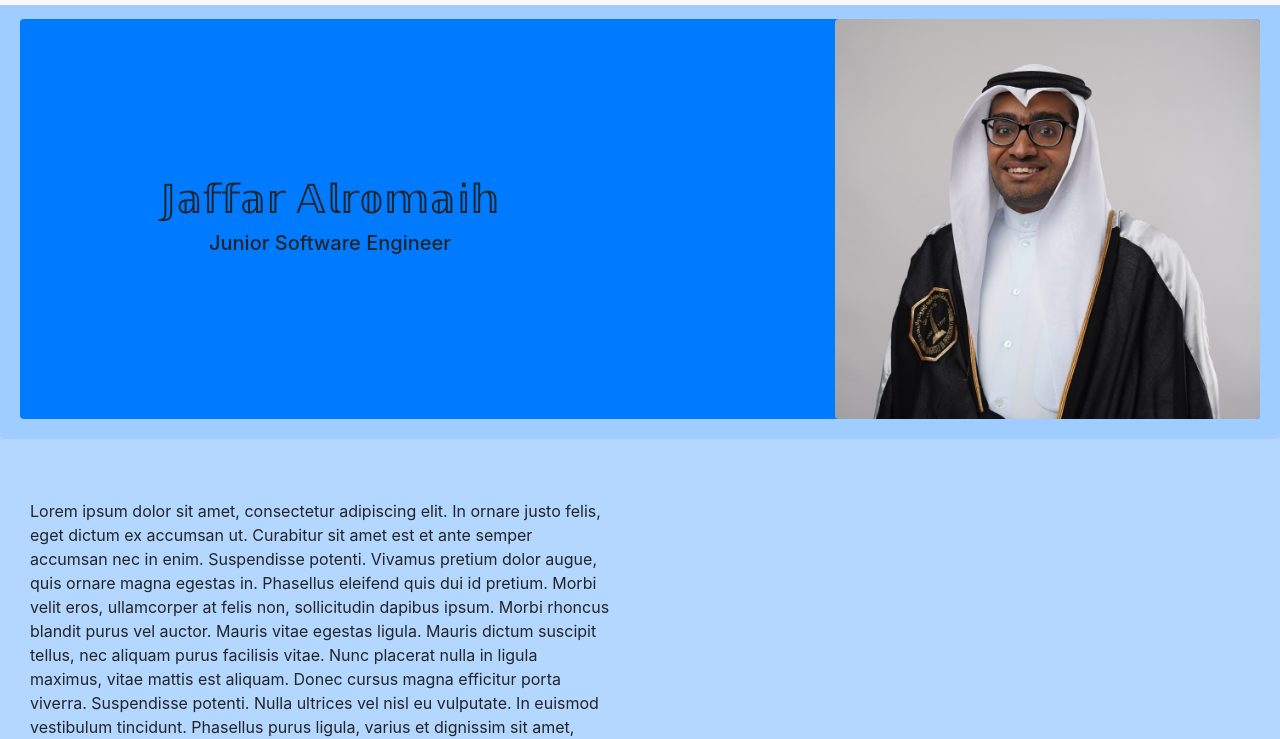
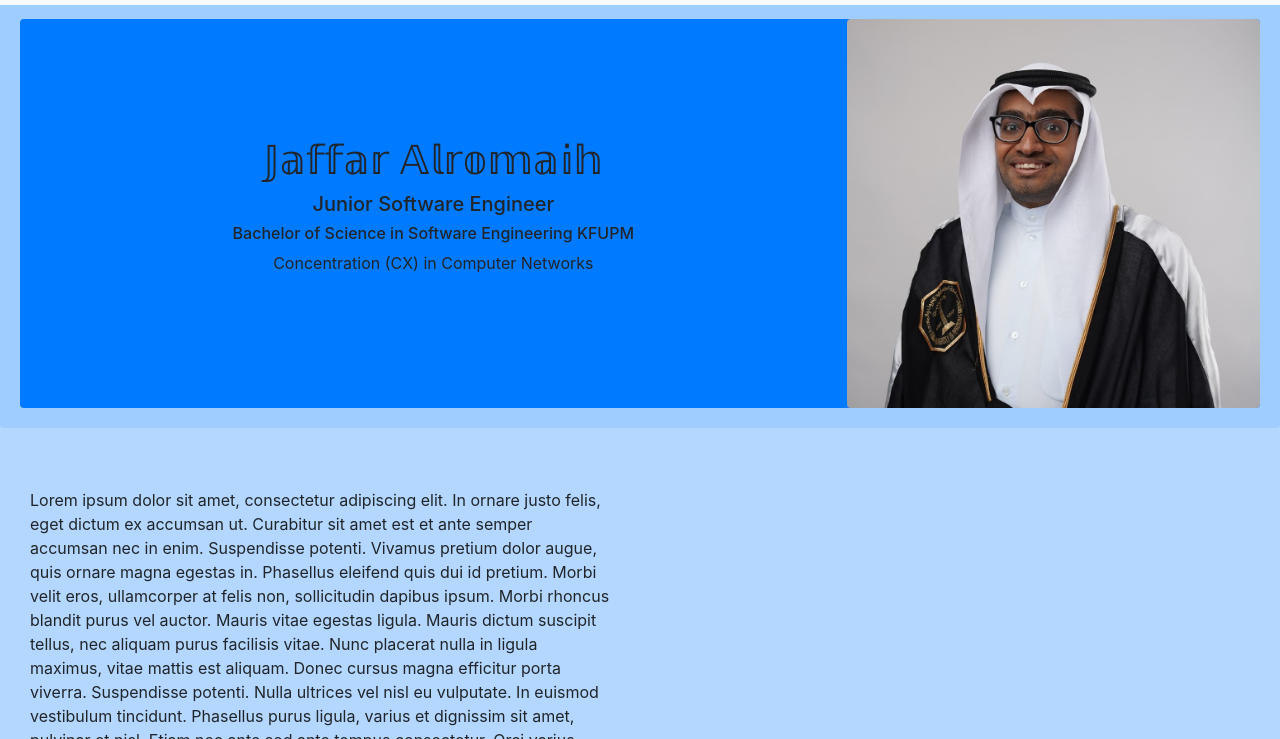
Before and after one commit to Dracolmao/Dracolmao.github.io, a plain HTML site: page index.html in a window 1280 px wide. Shown: the part 61-800 px from the top of the page. Drawn offline with Linux system fonts and the light colour scheme; files whose address does not match are found by name.

Commit message:
information + resposnive

```diff
--- a/index.html
+++ b/index.html
@@ -28,13 +28,17 @@
         class="container-fluid row bg-primary rounded align-items-center"
         id="nomargin"
       >
-        <div class="container col-6 rounded" id="nomargin">
+        <div class="container col-6 col-sm-8 rounded" id="nomargin">
           <h1 class="text-center">𝕁𝕒𝕗𝕗𝕒𝕣 𝔸𝕝𝕣𝕠𝕞𝕒𝕚𝕙</h1>
           <h5 class="text-center">Junior Software Engineer</h5>
-          <h6 class="text-center"></h6>
+          <h6 class="text-center">
+            Bachelor of Science in Software Engineering
+            KFUPM
+          </h6>
+          <p class="text-center">Concentration (CX) in Computer Networks</p>
         </div>
         <div
-          class="container col-6 rounded nohi row align-item-start padding2"
+          class="container col-6 col-sm-4 rounded nohi row align-item-start padding2"
           style="display: flex; justify-content: flex-end"
           id="nomargin"
         >
```
